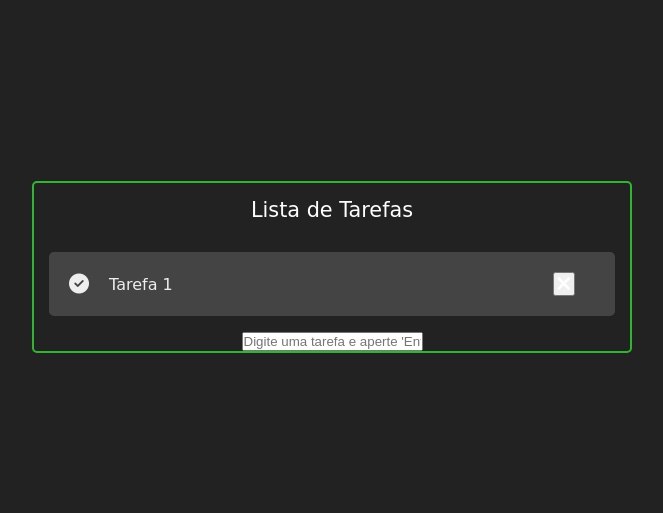
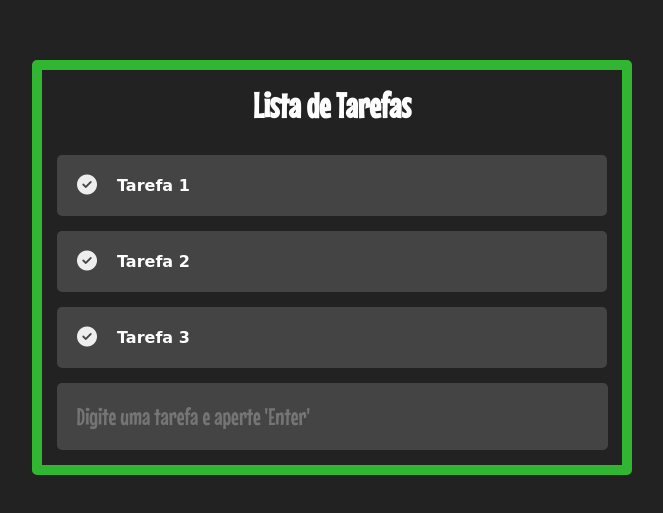
Before and after one commit to NegraoWalker/project1-to-do-list, a plain HTML site: page index.html in a window 1280 px wide. Shown: the part 133-646 px from the top of the page, without its empty margins (308-971 px from the left). Drawn offline with Linux system fonts and the light colour scheme; a web font is replaced by a local one.

Commit message:
Alteração no style.css e index.html do projeto

```diff
--- a/index.html
+++ b/index.html
@@ -22,7 +22,17 @@
                 <li>
                     <div><i class="fa-solid fa-circle-check check"></i></div>
                     <span class="task">Tarefa 1</span>
-                    <button><i class="fa-solid fa-xmark remove"></i></button>
+                    <button class="remove"></button>
+                </li>
+                <li>
+                    <div><i class="fa-solid fa-circle-check check"></i></div>
+                    <span class="task">Tarefa 2</span>
+                    <button class="remove"></button>
+                </li>
+                <li>
+                    <div><i class="fa-solid fa-circle-check check"></i></div>
+                    <span class="task">Tarefa 3</span>
+                    <button class="remove"></button>
                 </li>
             </ul>
         </section>
--- a/script.js
+++ b/script.js
@@ -0,0 +1,4 @@
+/*Links de projetos todolist:
+https://www.youtube.com/watch?v=0bNeKAzVvlE
+https://www.youtube.com/watch?v=oGEYs52ZuHY
+*/
--- a/style.css
+++ b/style.css
@@ -12,12 +12,10 @@ body {
     display: flex;
     align-items: center;
     justify-content: center;
-
-    /* font-family: 'Mouse Memoirs', sans-serif; */
 }
 
 .todoList {
-    border: 2px solid rgb(49, 182, 49);
+    border: 10px solid rgb(49, 182, 49);
     border-radius: 5px;
     width: 600px;
     text-align: center;
@@ -28,7 +26,9 @@ header {
     border-bottom-right-radius: 4px;
     padding: 15px;
     color: white;
-    font-size: 1.3rem;
+    font-size: 2.2rem;
+    font-weight: bold;
+    font-family: 'Mouse Memoirs', sans-serif;
 }
 
 .list {
@@ -45,6 +45,8 @@ header {
     display: flex;
     align-items: center;
     padding: 20px;
+    position: relative;
+    transition: all 300ms ease;
 }
 
 .check {
@@ -55,8 +57,9 @@ header {
     transition: all 400ms ease;
 }
 
-.check:hover {
-    color: rgb(49, 182, 49);
+.task {
+    color: white;
+    font-weight: bold;
 }
 
 button {
@@ -64,13 +67,45 @@ button {
 }
 
 .remove {
-    color: white;
-    width: 18px;
-    font-size: 20px;
+    position: absolute;
+    top: 20px;
+    right: 20px;
+    border: none;
+    outline: none;
+    background-color: rgb(49, 182, 49);
+    border-radius: 100%;
+    width: 20px;
+    height: 20px;
     cursor: pointer;
-    transition: all 400ms ease;
+    opacity: 0;
+    transition: all 300ms ease;
 }
 
-.remove:hover {
-    background-color: red;
+.remove::after {
+    content: "x";
+    color: white;
+    font-weight: bold;
+    display: block;
 }
+
+li:hover {
+    background-color: rgb(117, 115, 115);
+}
+
+li:hover .remove {
+    opacity: 1;
+}
+
+footer input {
+    background-color: #444;
+    border: none;
+    outline: none;
+    width: 95%;
+    margin-top: 0;
+    margin-bottom: 15px;
+    border-radius: 5px;
+    padding: 20px;
+    font-size: 1.5rem;
+    color: white;
+    font-family: 'Mouse Memoirs', sans-serif;
+}
```
